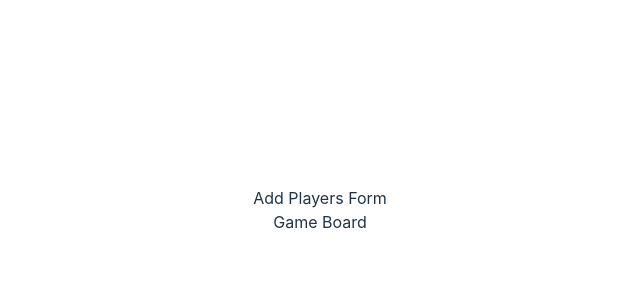
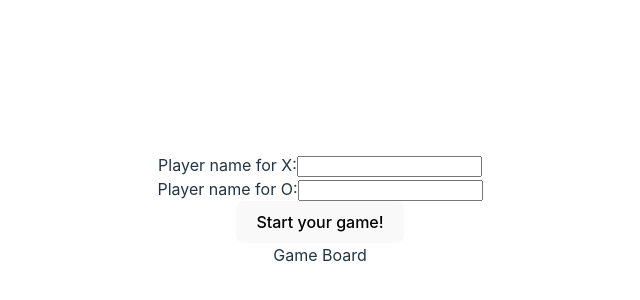
Before and after one commit to davidstalgren/tic-tac-toe-Vue, a Vue app: page / in a window 1280 px wide. Shown: the part 190-490 px from the top of the page, without its empty margins (320-960 px from the left). Built offline with nearby package versions, Linux system fonts and the light colour scheme.

Commit message:
add player form in component and emit to parent

```diff
--- a/src/components/AddPlayersForm.vue
+++ b/src/components/AddPlayersForm.vue
@@ -1,9 +1,23 @@
 <script setup lang="ts">
-console.log('from add players form component');
+import { ref } from 'vue';
+
+const newPlayer1 = ref('');
+const newPlayer2 = ref('');
+
+const emit = defineEmits<{(e: 'addNewPlayers', newPlayers: string[]): void}>();
+
+function handleSubmit(newPlayer1: string, newPlayer2: string) {
+    emit('addNewPlayers', [newPlayer1, newPlayer2])
+}
+
 </script>
 
 <template>
-    <div>Add Players Form</div>
+    <form @submit.prevent="handleSubmit(newPlayer1, newPlayer2)">
+        <label>Player name for X:<input v-model="newPlayer1" type="text" /></label><br>
+        <label>Player name for O:<input v-model="newPlayer2" type="text" /></label><br>
+        <button>Start your game!</button>
+    </form>
 </template>
 
 <style scoped>
```
